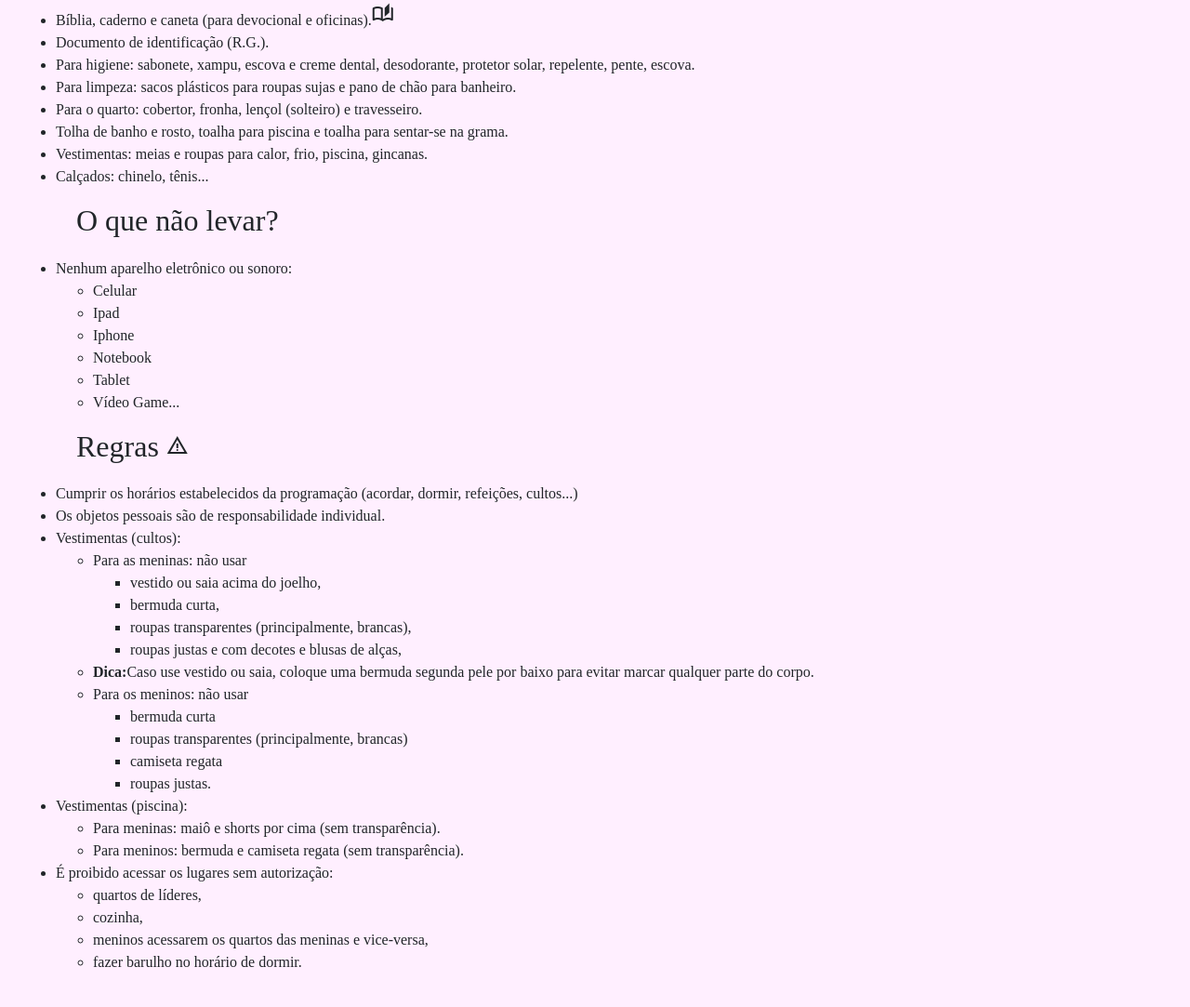
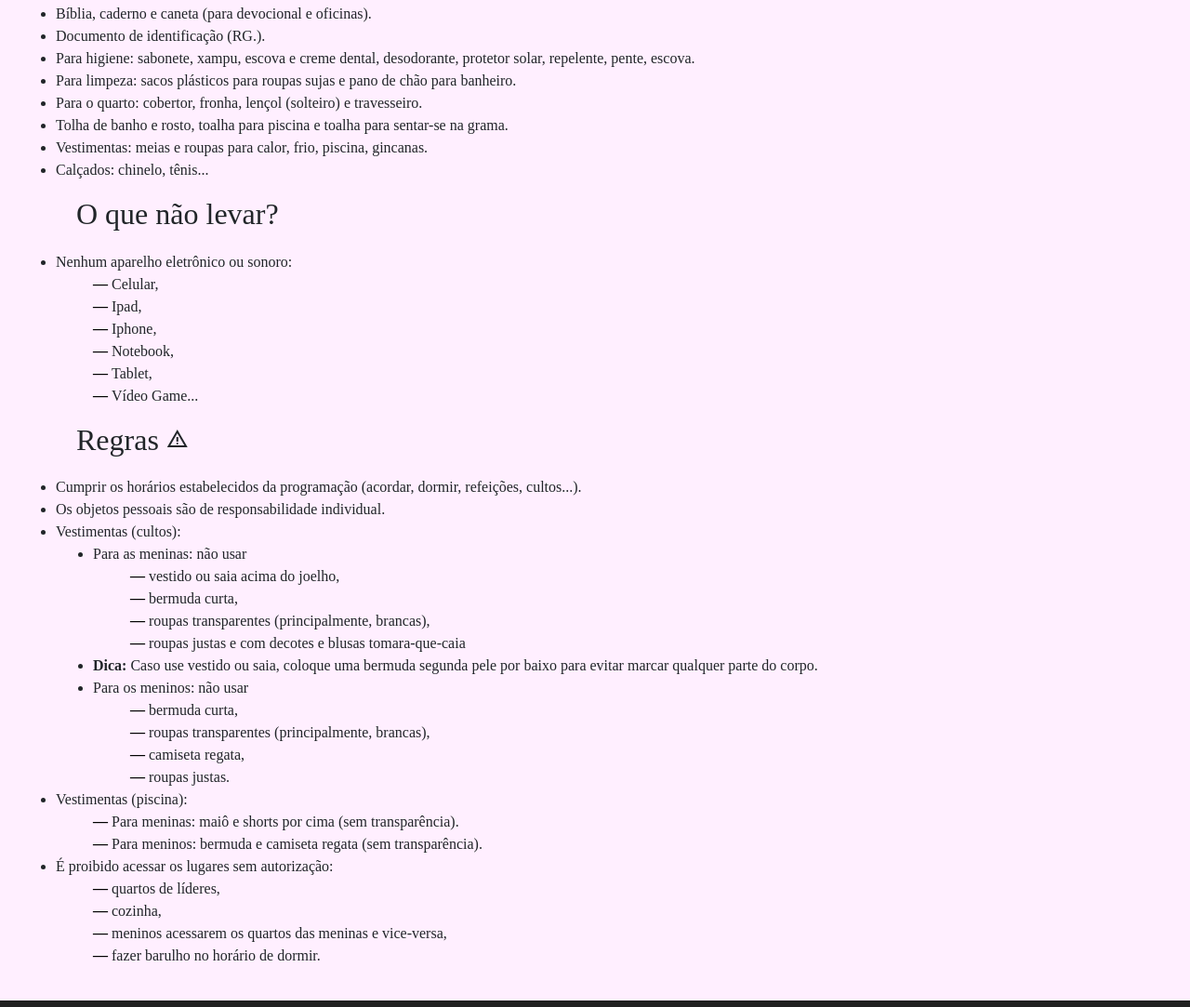
Before and after one commit to Ruh-Marcondes/acampaidentidade.github.io, a plain HTML site: page oquelevar.html in a window 1280 px wide. Shown: the part 147-1230 px from the top of the page at 93% size. Drawn offline with nearby package versions, Linux system fonts and the light colour scheme.

Commit message:
Ajustes do Regras

```diff
--- a/oquelevar.html
+++ b/oquelevar.html
@@ -45,13 +45,9 @@
       <div class="oquelevar">
         <ul>
           <li>
-            Bíblia, caderno e caneta (para devocional e oficinas).<span
-              class="material-symbols-outlined"
-            >
-              auto_stories
-            </span>
+            Bíblia, caderno e caneta (para devocional e oficinas).
           </li>
-          <li>Documento de identificação (R.G.).</li>
+          <li>Documento de identificação (RG.).</li>
           <li>
             Para higiene: sabonete, xampu, escova e creme dental, desodorante,
             protetor solar, repelente, pente, escova.
@@ -79,12 +75,12 @@
       <div class="oquenaolevar">
         <ul>
           <li> Nenhum aparelho eletrônico ou sonoro:
-            <ul>
-              <li>Celular</li>
-              <li>Ipad</li>
-              <li>Iphone</li>
-              <li>Notebook</li>
-              <li>Tablet</li>
+            <ul class="traco">
+              <li>Celular,</li>
+              <li>Ipad,</li>
+              <li>Iphone,</li>
+              <li>Notebook,</li>
+              <li>Tablet,</li>
               <li>Vídeo Game...</li>
             </ul>
           </li>
@@ -98,33 +94,33 @@
         <ul>
           <li>
             Cumprir os horários estabelecidos da programação (acordar, dormir,
-            refeições, cultos...)
+            refeições, cultos...).
           </li>
           <li>Os objetos pessoais são de responsabilidade individual.</li>
           <li>
             Vestimentas (cultos):
-            <ul>
+            <ul >
               <li>
                 Para as meninas: não usar
-                <ul>
+                <ul class="traco">
                   <li>vestido ou saia acima do joelho,</li>
                   <li>bermuda curta,</li>
                   <li>roupas transparentes (principalmente, brancas),</li>
-                  <li>roupas justas e com decotes e blusas de alças,</li>
+                  <li>roupas justas e com decotes e blusas tomara-que-caia</li>
                 </ul>
               </li>
 
               <li>
-                <b>Dica:</b>Caso use vestido ou saia, coloque uma bermuda
+                <b>Dica: </b>Caso use vestido ou saia, coloque uma bermuda
                 segunda pele por baixo para evitar marcar qualquer parte do
                 corpo.
               </li>
               <li>
                 Para os meninos: não usar
-                <ul>
-                  <li>bermuda curta</li>
-                  <li>roupas transparentes (principalmente, brancas)</li>
-                  <li>camiseta regata</li>
+                <ul class="traco">
+                  <li>bermuda curta,</li>
+                  <li>roupas transparentes (principalmente, brancas),</li>
+                  <li>camiseta regata,</li>
                   <li>roupas justas.</li>
                 </ul>
               </li>
@@ -132,7 +128,7 @@
           </li>
           <li>
             Vestimentas (piscina):
-            <ul>
+            <ul class="traco">
               <li>Para meninas: maiô e shorts por cima (sem transparência).</li>
               <li>
                 Para meninos: bermuda e camiseta regata (sem transparência).
@@ -141,7 +137,7 @@
           </li>
           <li>
             É proibido acessar os lugares sem autorização:
-            <ul>
+            <ul class="traco">
               <li>quartos de líderes,</li>
               <li>cozinha,</li>
               <li>meninos acessarem os quartos das meninas e vice-versa,</li>
--- a/oquelevarStyle.css
+++ b/oquelevarStyle.css
@@ -12,3 +12,16 @@ h2{
 .oquelevar, .oquenaolevar, .regras {
     margin-top: 20px; /* Espaçamento superior */
 }
+
+.traco {
+    list-style-type: none; /* Remove o ponto padrão */
+}
+
+ul {
+    list-style-type: disc; /* Garante bolinha preenchida */
+}
+.traco li::before {
+    content: "— "; /* Adiciona o traço antes de cada item */
+    color: black; /* Define a cor do traço */
+    font-weight: bold; /* Deixa o traço mais forte */
+}
```
Also changed, not shown: index.html (+2 -2 lines), inscricao.html (+1 -1 lines), 2 other files.
